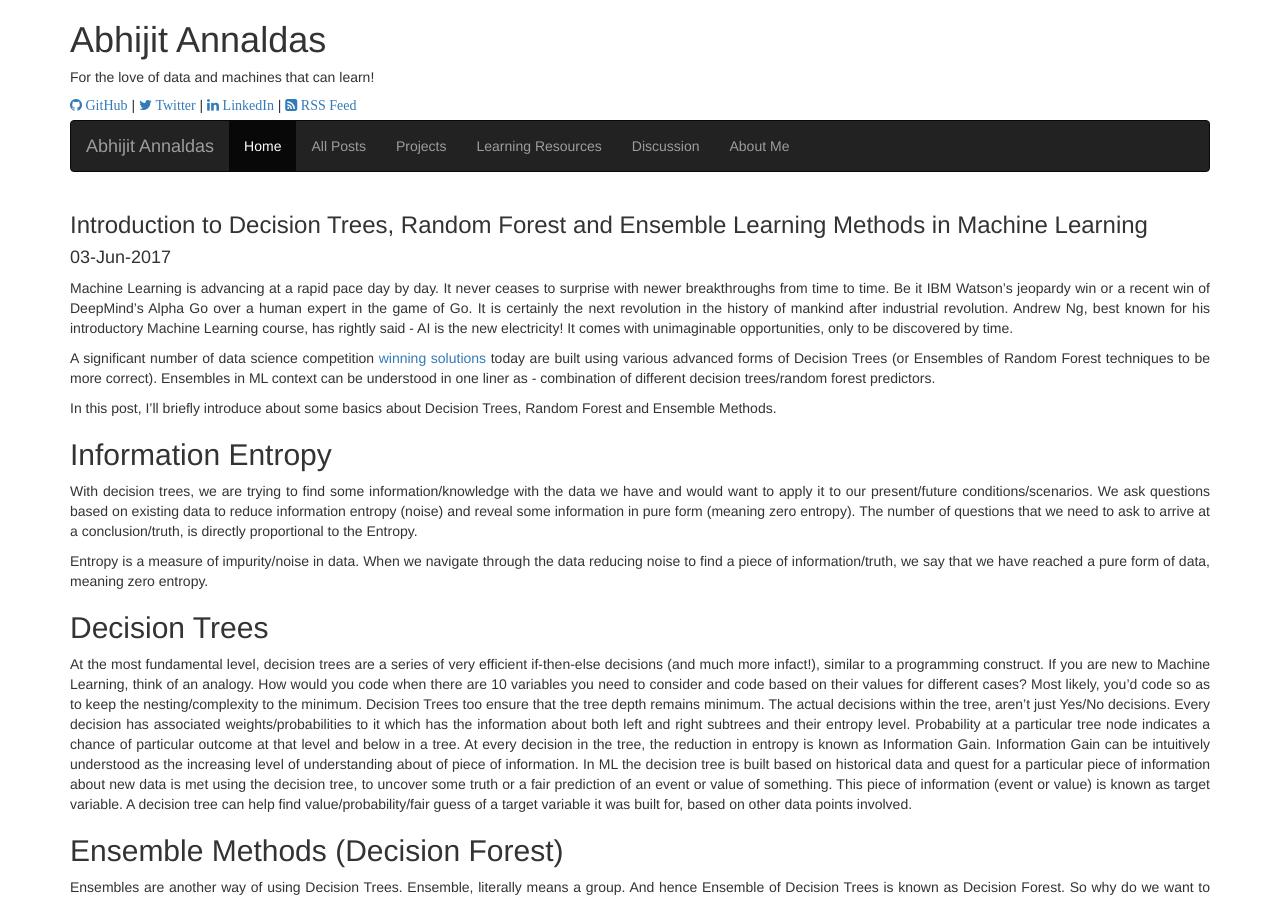
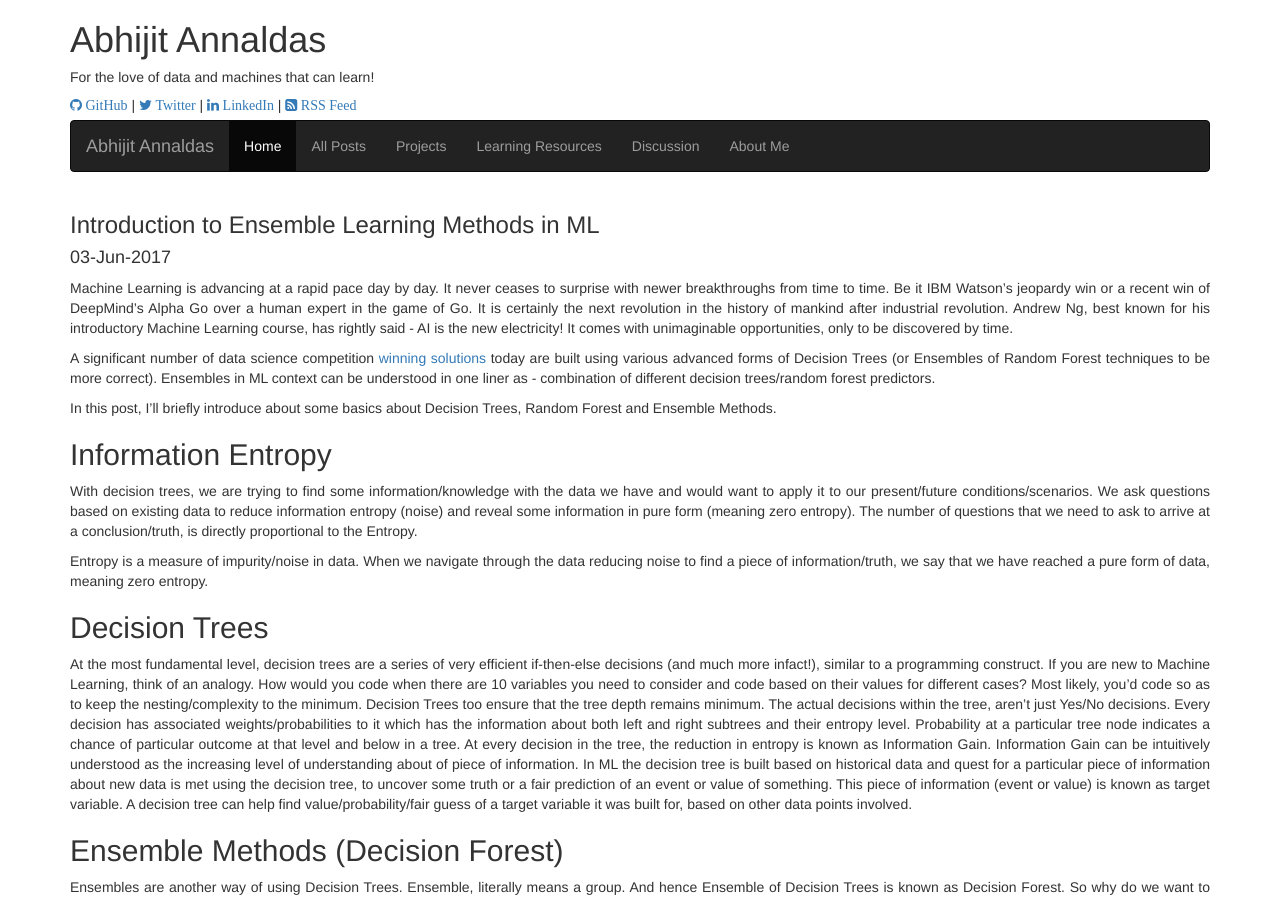
Before and after one commit to devm1023/ML_project, a Jekyll site: the page built from _posts/2017-06-03-introduction-to-ensemble-learning-methods-in-ml.markdown, in a window 1280 px wide and 900 px high. Built offline with Jekyll 4.4.1, drawn with Linux system fonts in a browser that asks for light colours; nearby versions of some CDN libraries; comment, search, counter and statistics services are not loaded.

Commit message:
Update and rename 2017-06-03-introduction-to-decision-tree-random-forest-and-ensemble-learning-methods-in-machine-learning.markdown to 2017-06-03-introduction-to-ensemble-learning-methods-in-ml.markdown

```diff
--- a/_posts/2017-06-03-introduction-to-decision-tree-random-forest-and-ensemble-learning-methods-in-machine-learning.markdown
+++ b/_posts/2017-06-03-introduction-to-ensemble-learning-methods-in-ml.markdown
@@ -1,6 +1,6 @@
 ---
 layout: post
-title:  "Introduction to Decision Trees, Random Forest and Ensemble Learning Methods in Machine Learning"
+title:  "Introduction to Ensemble Learning Methods in ML"
 date: 2017-06-03
 ---
 
```
